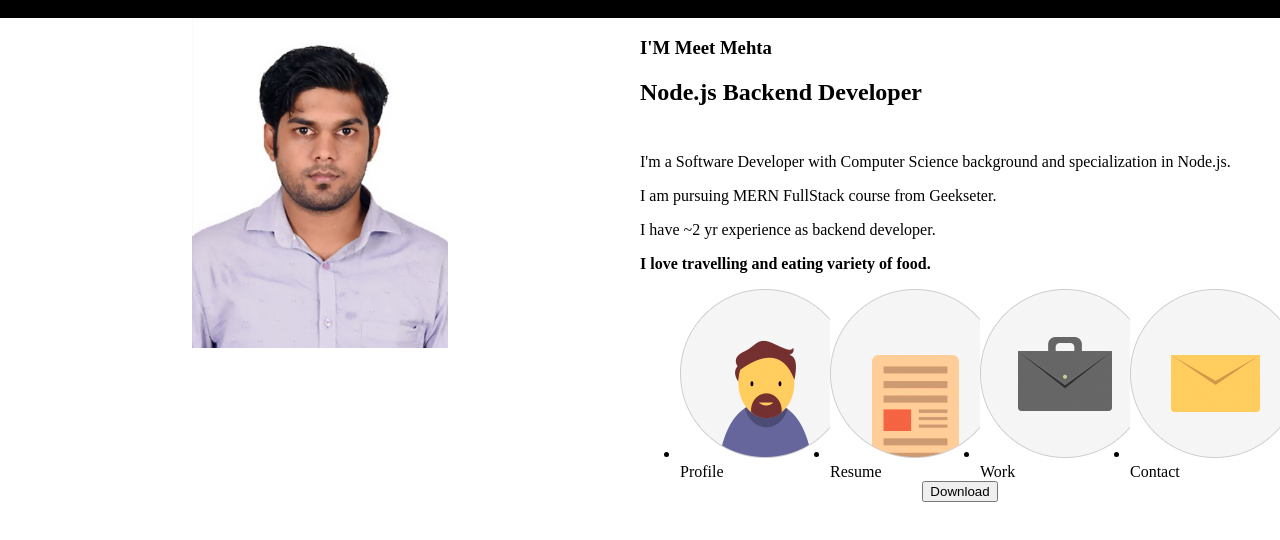
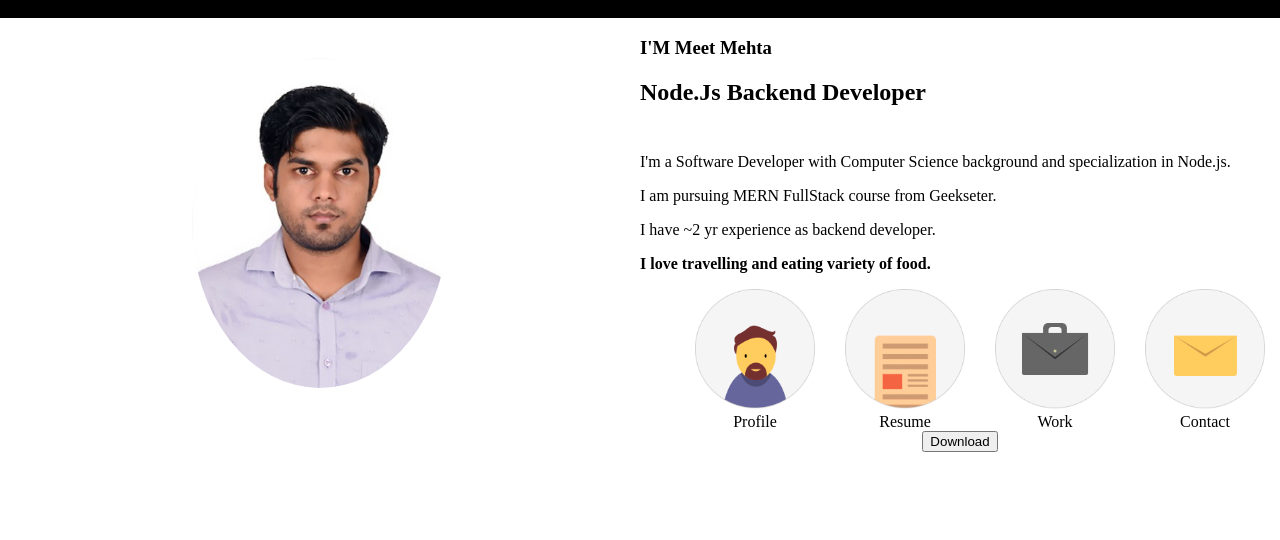
Before and after one commit to meetmehta2601/meetmehta26.github.io, a plain HTML site: page index.html in a window 1280 px wide. Drawn offline with Linux system fonts and the light colour scheme.

Commit message:
images position fixed

```diff
--- a/index.html
+++ b/index.html
@@ -7,21 +7,22 @@
     <title>Portfolio</title>
     <style>
       .ul{
-        background:"none"
+        background:"none";
+        text-align: center;
       }
       .ul > li{
         float:left;
         width:25%;
-        text-decoration: none;
+        list-style-type:none;
       }
     </style>
   </head>
-  <body style="margin: 0">
-    <header style="background-color: black">Header</header>
+  <body style="margin: 0%;">
+    <header style="background-color: black; width:100%">Header</header>
 
     <section style="width: 50%; height: 400px ; float: left;  text-align: center;">
       <div>
-        <img src="./asset/img/Passportsize.jpg" width = "40%">
+        <img src="./asset/img/Passportsize.jpg" width = "40%" style="border-radius: 50%; margin-top: 40px;">
       </div>
     </section>
     <section
@@ -38,7 +39,7 @@
 
     ">
     <h1>I'M Meet Mehta</h1>
-    <h2>Node.js Backend Developer</h2>
+    <h2>Node.Js Backend Developer</h2>
     </section>
     <section
     style="
@@ -58,15 +59,15 @@
      ">
     <ul class="ul">
       <li>
-        <img src="./asset/img/profile.d8137438.png"> Profile</li>
+        <img src="./asset/img/profile.d8137438.png" style="width:80%"> Profile</li>
       <li>
-        <img src="./asset/img/resume.e0000ed4.png" alt="">
+        <img src="./asset/img/resume.e0000ed4.png" style="width:80%">
         Resume</li>
       <li>
-        <img src="./asset/img/portfolio.9155d173.png" alt="">
+        <img src="./asset/img/portfolio.9155d173.png" style="width:80%;">
         Work</li>
       <li>
-        <img src="./asset/img/contact.81935d23.png" alt="">
+        <img src="./asset/img/contact.81935d23.png" style="width:80%">
         Contact</li>
     </ul>
     </section>
```
